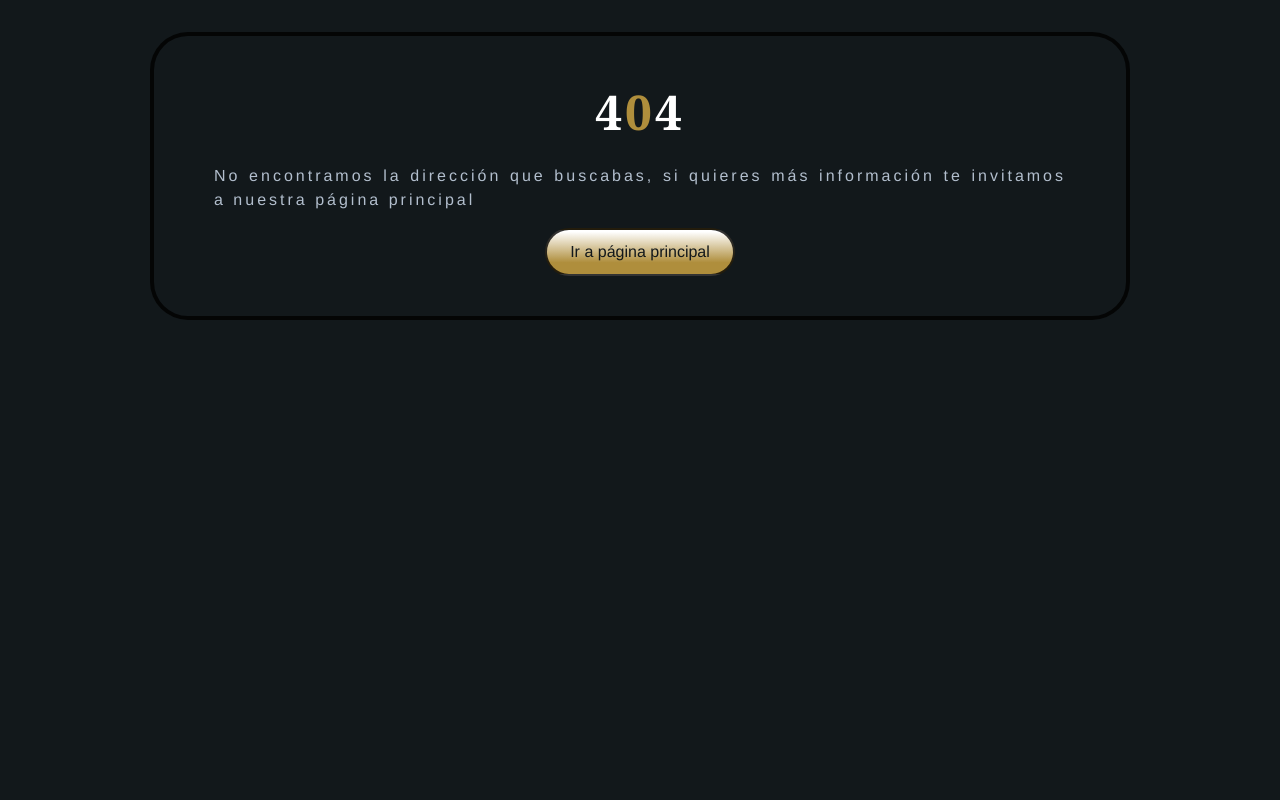
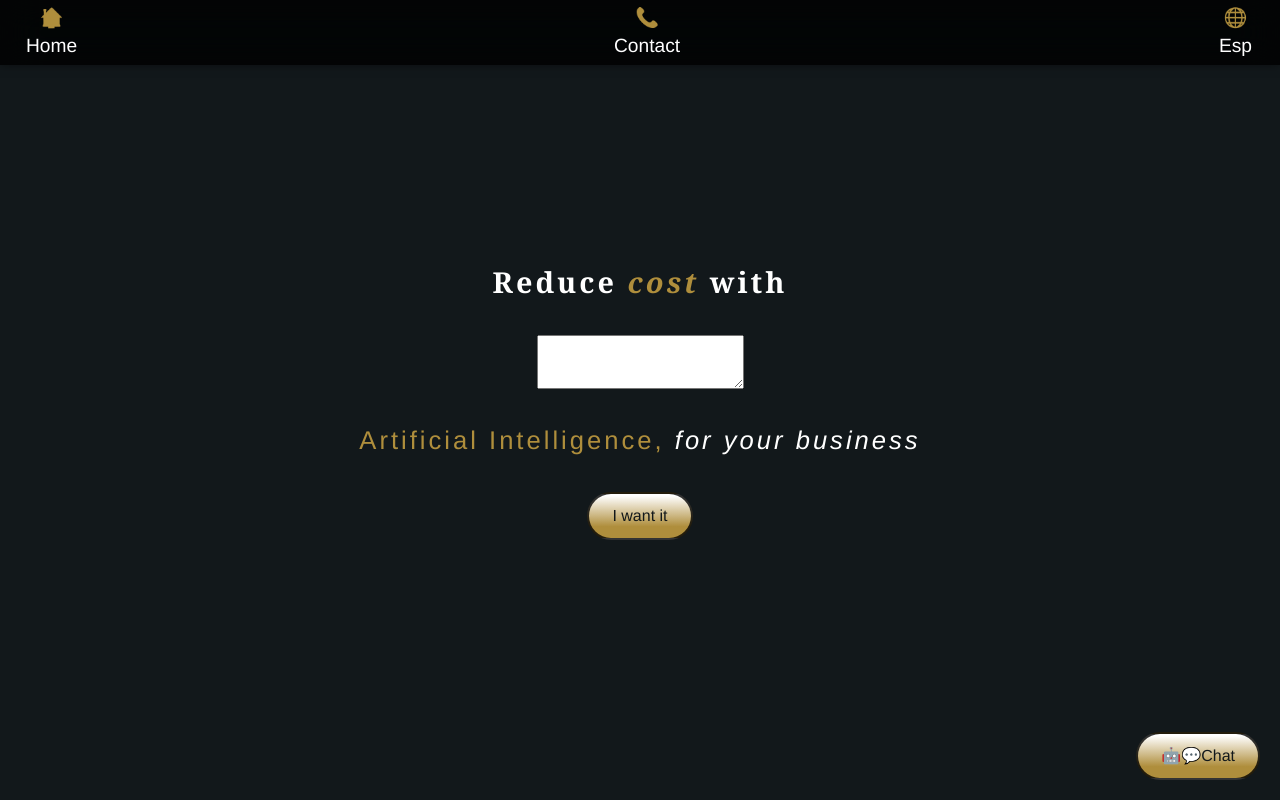
Before and after one commit to MEGAFRAN/clubtal, a Next.js app: page /sentiment-analysis in a window 1280 px wide. Before the commit this address had no page. Shown: the top 800 px of the page. Built offline with nearby package versions, Linux system fonts and the light colour scheme.

Commit message:
feature/wa-28: created sentiment analysis page

```diff
--- /dev/null
+++ b/app/components/sections/above_fold/header/SentimentAnalysisHeader.tsx
@@ -0,0 +1,65 @@
+import { useState } from "react"
+import styles from "../../../../styles/sections/header.module.scss"
+import { HeaderProps } from "../../../../constants/types/components_props/types"
+import LoginForm from "../../../login_form/login_form"
+import Navbar from "../navbar/Navbar"
+import Button from "../../../button/Button"
+import createMagicLink from "../../../../services/form_services/create_magic_link/create-magic-link.service"
+
+const SentimentAnalysisHeader = ({
+  title,
+  text,
+  buttonText,
+  sectionToScroll,
+  withMagicLink,
+}: HeaderProps) => {
+  const [isSubmitting, setIsSubmitting] = useState(false)
+  const [message, setMessage] = useState("")
+
+  const handleSubmit = async (email: string) => {
+    setIsSubmitting(true)
+    setMessage("Submitting data...")
+
+    const response = await createMagicLink(email)
+
+    if (response.ok) {
+      setMessage("Magic link sent to email, please verify.")
+    } else {
+      setMessage("Error: Please try filling the form again.")
+    }
+
+    setIsSubmitting(false)
+  }
+
+  return (
+    <header className={styles.container}>
+      <Navbar
+        buttonText={buttonText}
+        mail={"info@clubtal.com"}
+        withToogleMenu={false}
+        withLanguageToggle={true}
+        withLoginButton={false}
+        withContactButton={true}
+        withHomeButton={true}
+        sectionToScroll={sectionToScroll}
+      />
+
+      <h1>
+        {title[0]} <em>{title[1]}</em> {title[2]}
+      </h1>
+      <textarea></textarea>
+      <p>
+        {text[0]},<em> {text[1]}</em>
+      </p>
+
+      <div className={styles.cta_wrapper}>
+        {withMagicLink ? (
+          <LoginForm onSubmit={handleSubmit} isSubmitting={isSubmitting} message={message} />
+        ) : (
+          <Button text={buttonText[7]} style="cta" scrollToSection={sectionToScroll} />
+        )}
+      </div>
+    </header>
+  )
+}
+export default SentimentAnalysisHeader
--- /dev/null
+++ b/app/constants/seo/sentimentAnalysisHead.tsx
@@ -0,0 +1,33 @@
+const title = "Clubtal Sentiment Analysis App | AI-Powered Solution for Business Insights"
+const description = `Discover Clubtal's AI-powered sentiment analysis app, designed to provide
+  businesses with actionable insights on customer emotions and opinions. Automate processes,
+  reduce costs, and make data-driven decisions with our cutting-edge technology. Try it now!`
+const url = "https://clubtal.com/"
+const name = "Clubtal"
+const favicon = "/favicon.ico"
+const themeColor = "#212121"
+
+const SENTIMENT_ANALYSIS_HEAD = (
+  <>
+    <meta name="viewport" content="width=device-width, initial-scale=1.0" />
+    <meta name="viewport" content="height=device-height, initial-scale=1.0" />
+    <meta name="description" content={description} />
+    <meta httpEquiv="X-UA-Compatible" content="ie=edge" />
+    <title>{title}</title>
+    <meta property="og:locale" content="en_CO" />
+    <meta property="og:type" content="WebPage" />
+    <meta property="og:title" content={title} />
+    <meta property="og:description" content={description} />
+    <meta property="og:image" content={favicon} />
+    <meta property="og:site_name" content={name} />
+    <meta property="og:url" content={url} />
+    <link rel="canonical" href={url} />
+    <link rel="icon" type="image/png" href={favicon} sizes="16x16" />
+    <link rel="icon" type="image/png" href={favicon} sizes="32x32" />
+    <link rel="icon" type="image/png" href={favicon} sizes="96x96" />
+    <link rel="apple-touch-icon" href={favicon} />
+    <meta name="apple-mobile-web-app-capable" content="yes" />
+    <meta name="theme-color" content={themeColor} />
+  </>
+)
+export default SENTIMENT_ANALYSIS_HEAD
--- /dev/null
+++ b/pages/sentiment-analysis.tsx
@@ -0,0 +1,41 @@
+import type { NextPage } from "next"
+import Head from "next/head"
+import { useState } from "react"
+import SENTIMENT_ANALYSIS_HEAD from "../app/constants/seo/sentimentAnalysisHead"
+import HOME_TEXT from "../app/services/pages/home-text"
+import SectionAnalytics from "../app/components/sections/analytics/SectionAnalytics"
+import ChatBotToggle from "../app/components/chatbot_toogle/ChatBotToogle"
+import SectionContact from "../app/components/sections/contact/SectionContact"
+import languageContext from "../app/contexts/languageContext/languageContext"
+import SentimentAnalysisHeader from "../app/components/sections/above_fold/header/SentimentAnalysisHeader"
+
+const SentimentAnalysis: NextPage = () => {
+  const [isSecondaryLanguage, setSecondaryLanguage] = useState<boolean>(false)
+
+  const currentLanguage = isSecondaryLanguage ? { ...HOME_TEXT.english } : { ...HOME_TEXT.spanish }
+
+  const { headerTitle, headerText, ctaButtonTexts, sectionsTitles, formText, chatbotText } =
+    currentLanguage
+
+  return (
+    <languageContext.Provider value={{ isSecondaryLanguage, setSecondaryLanguage }}>
+      <Head>{SENTIMENT_ANALYSIS_HEAD}</Head>
+
+      <SentimentAnalysisHeader
+        title={headerTitle}
+        text={headerText}
+        buttonText={ctaButtonTexts}
+        sectionToScroll={HOME_TEXT.sectionsIds.contact}
+      />
+      <SectionContact formText={formText} title={sectionsTitles[5]} />
+      <ChatBotToggle
+        initialMessage={chatbotText.initialMessage}
+        inputPlaceholderText={chatbotText.inputPlaceholderText}
+        sendButtonText={chatbotText.sendButtonText}
+      />
+      <SectionAnalytics />
+    </languageContext.Provider>
+  )
+}
+
+export default SentimentAnalysis
```
